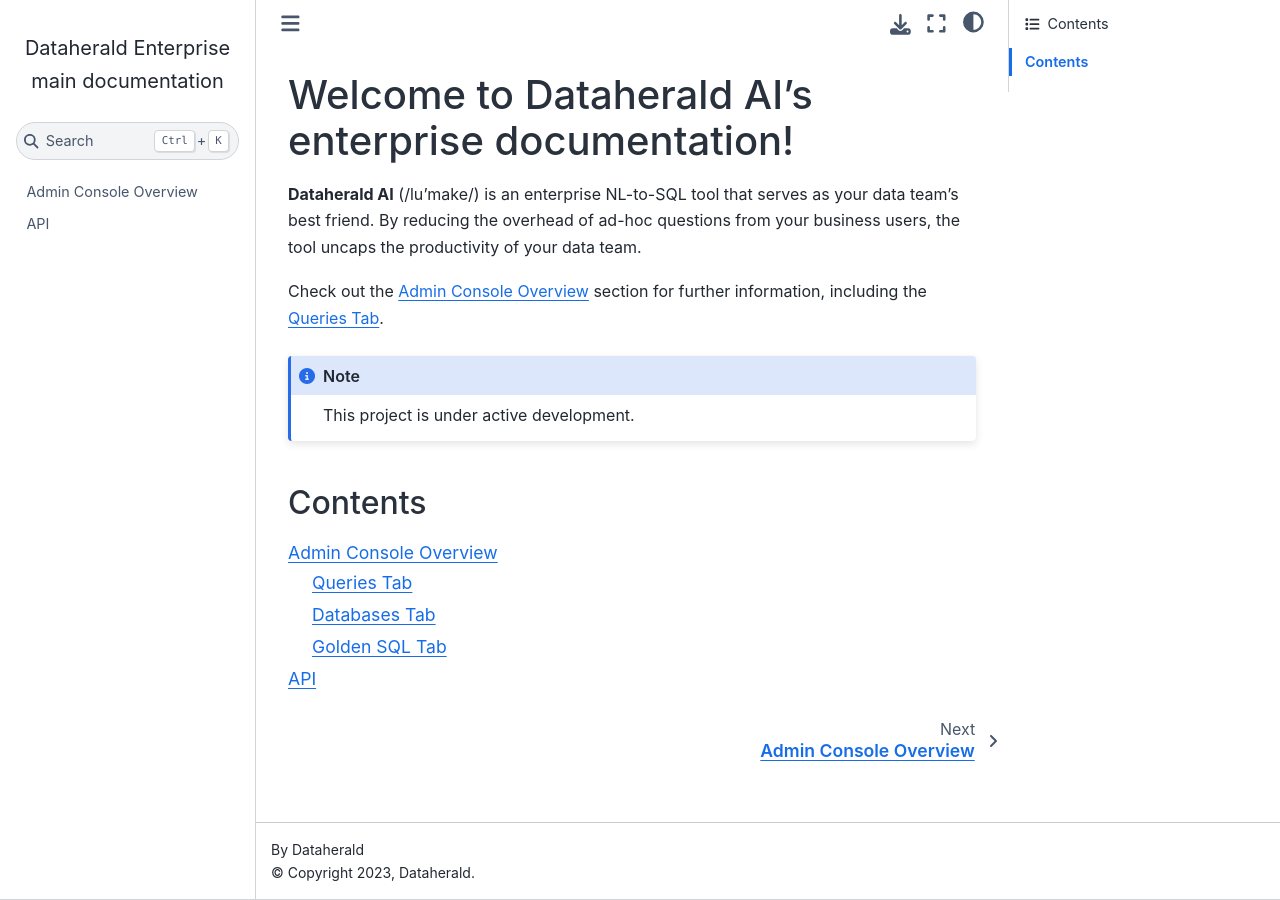
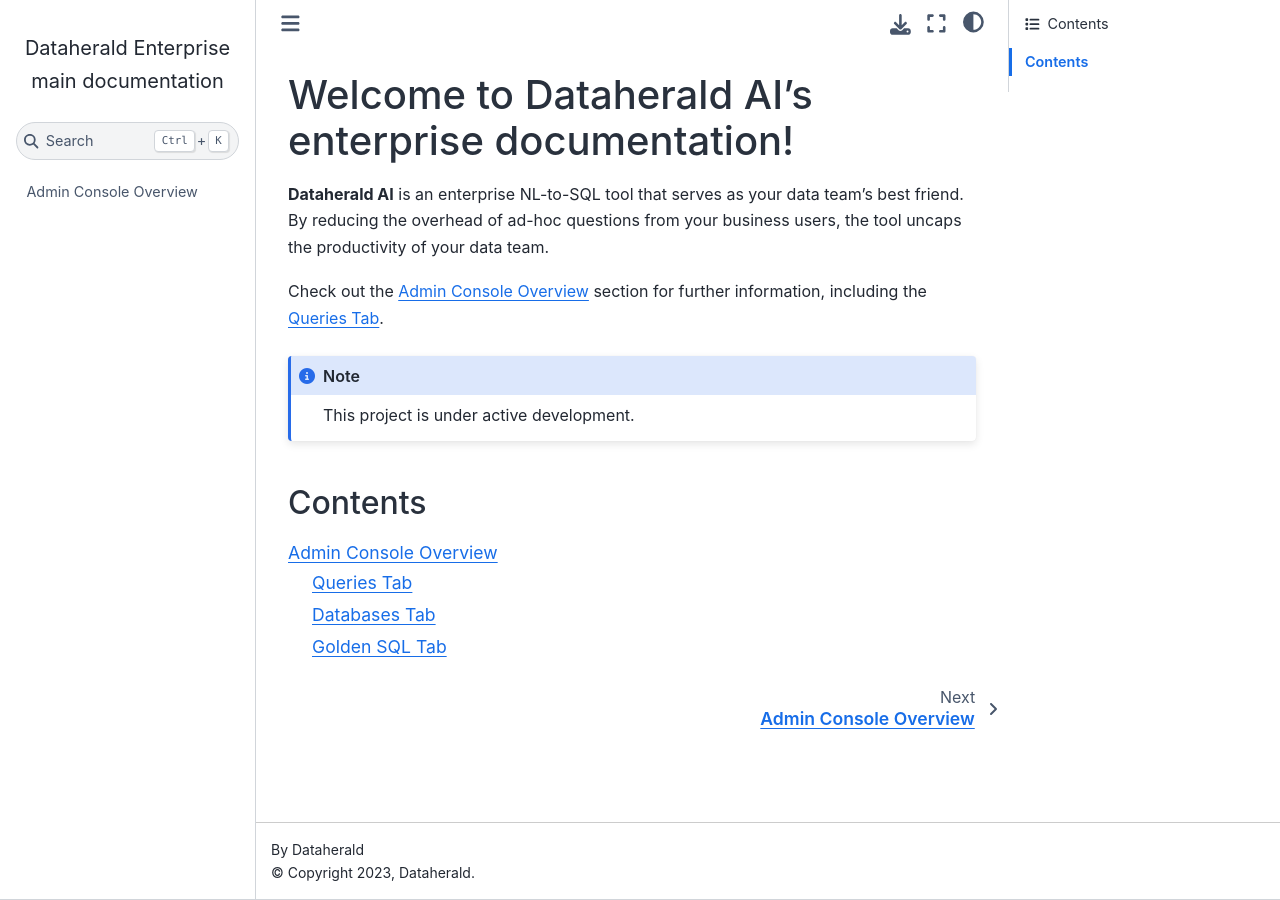
Before and after one commit to Dataherald/dataherald-enterprise-docs, a Sphinx documentation site: the page built from docs/source/index.rst, in a window 1280 px wide. Built offline with Sphinx 7.4.7 and the Sphinx Book theme 1.1.4, drawn with Linux system fonts in a browser that asks for light colours.

```diff
--- a/docs/source/index.rst
+++ b/docs/source/index.rst
@@ -1,9 +1,7 @@
 Welcome to Dataherald AI's enterprise documentation!
 ===================================
 
-**Dataherald AI** (/lu'make/) is an enterprise NL-to-SQL tool that serves as
-your data team's best friend. By reducing the overhead of ad-hoc questions
-from your business users, the tool uncaps the productivity of your data team.
+**Dataherald AI** is an enterprise NL-to-SQL tool that serves as your data team's best friend. By reducing the overhead of ad-hoc questions from your business users, the tool uncaps the productivity of your data team.
 
 Check out the :doc:`admin-console-overview` section for further information, including
 the :ref:`queries-tab`.
@@ -18,4 +16,3 @@ Contents
 .. toctree::
 
    admin-console-overview
-   api
```
